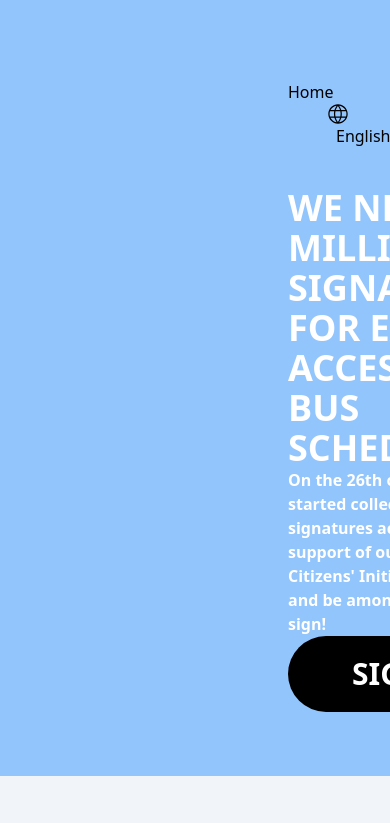
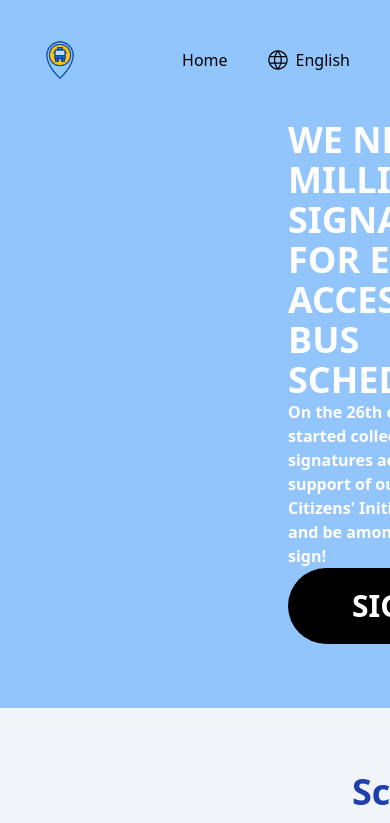
Before and after one commit to code-and-relax/Lucas-Web, a website with bundled scripts: page src/index.html in a window 390 px wide. Shown: the top 823 px of the page. Built offline with nearby package versions, Linux system fonts and the light colour scheme.

Commit message:
The header is now responsive.

```diff
--- a/src/index.html
+++ b/src/index.html
@@ -26,7 +26,8 @@
 
 <body>
     <!-- Header section with logo and navigation -->
-    <header class="flex flex-wrap bg-blue-300 justify-between  pl-72 pr-72 pt-10 items-center">
+    <header
+        class="flex flex-wrap bg-blue-300 justify-between pl-10 pr-10 sm:pl-24 sm:pr-24 md:pl-44 md:pr-44 lg:pl-64 lg:pr-64 xl:pl-72 xl:pr-72 pt-10 items-center">
         <img src="./assets/logo.png" alt="Logo" class="w-10 h-10" />
         <section class="flex flex-wrap space-x-10">
             <a href="#" class="hover:underline-offset-8 hover:underline" rel="noopener noreferrer">Home</a>
```
